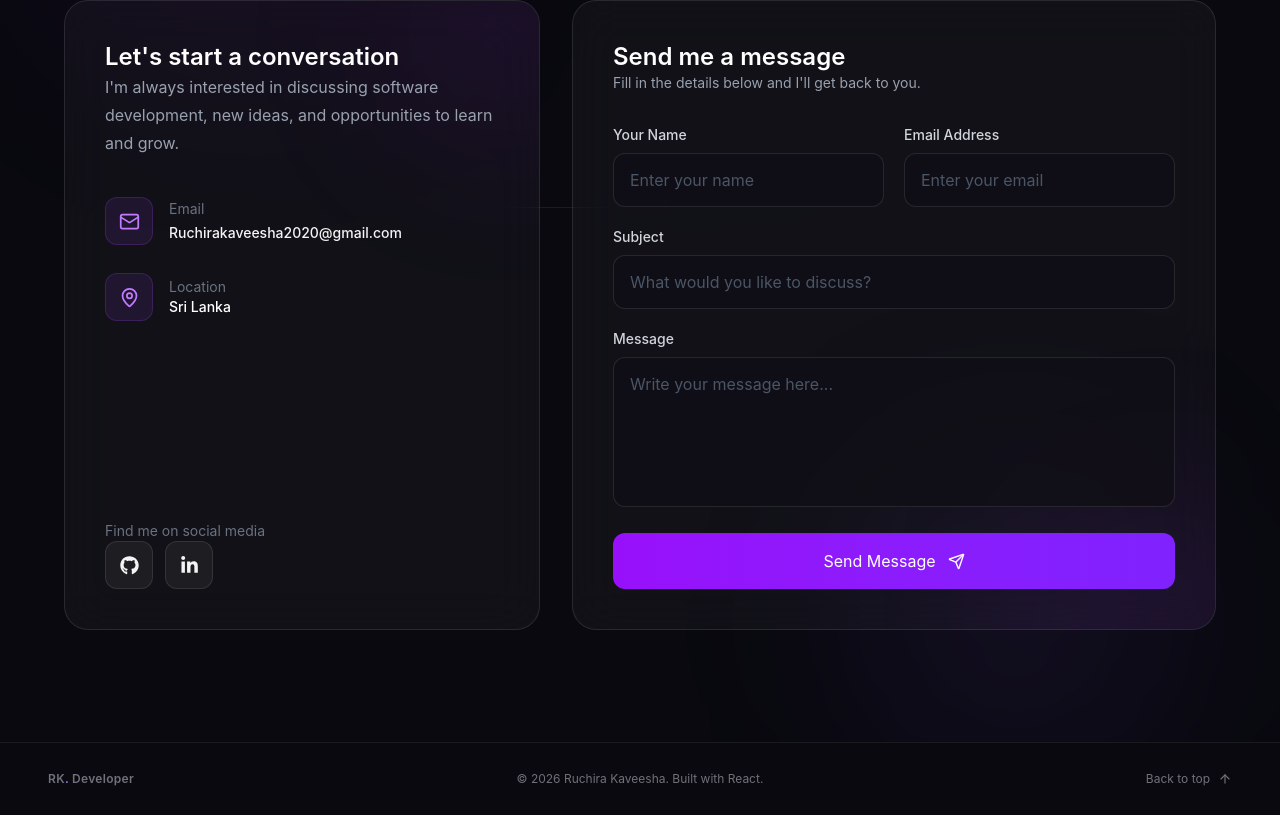
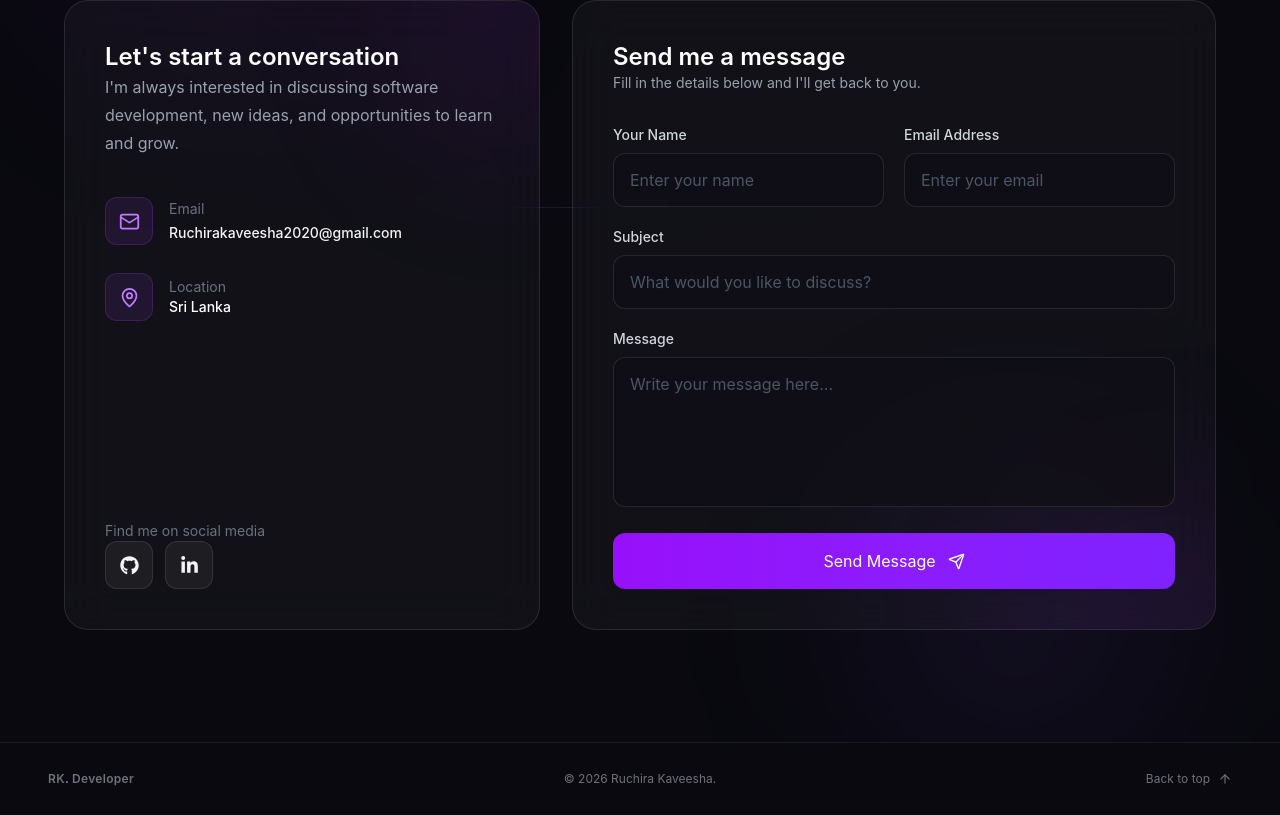
Before and after one commit to Ruchira-kavi21/my-portfolio, a React (Vite) app: page / in a window 1280 px wide. Shown: the part 4370-5185 px from the top of the page. Built offline with nearby package versions, Linux system fonts and the light colour scheme.

Commit message:
change footer

```diff
--- a/src/components/layout/Footer.jsx
+++ b/src/components/layout/Footer.jsx
@@ -10,7 +10,7 @@ function Footer() {
         </a>
 
         <p>
-          © {new Date().getFullYear()} Ruchira Kaveesha. Built with React.
+          © {new Date().getFullYear()} Ruchira Kaveesha.
         </p>
 
         <a
```
